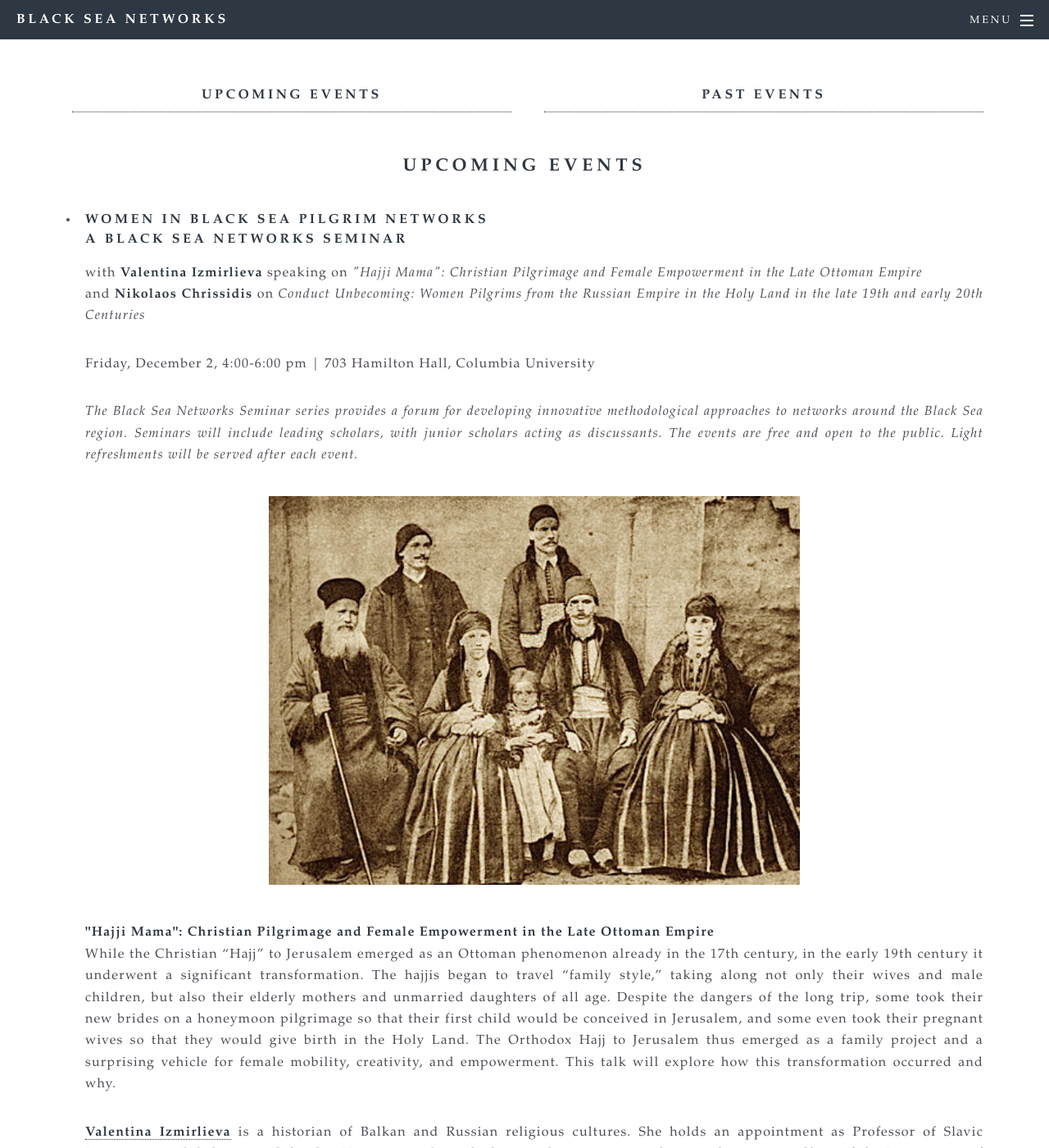
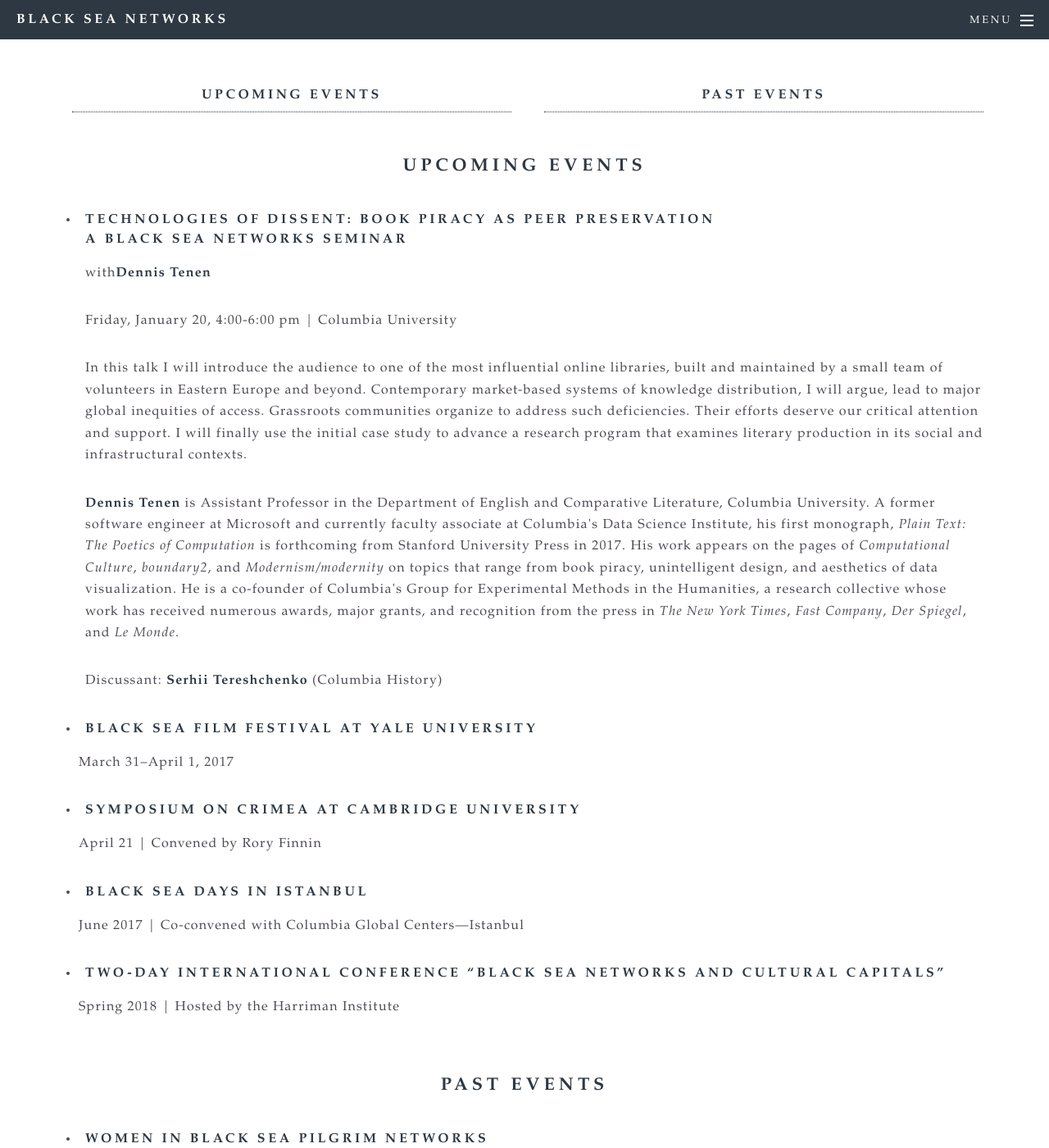
Before and after one commit to bradleygorski/blackseanet, a Jekyll site: the page built from events.html, in a window 1280 px wide and 1400 px high, scrolled down 394 px. Shown: the whole window at 82% size. Built offline with Jekyll 4.4.1, drawn with Linux system fonts in a browser that asks for light colours; some of the changed text lies outside the part shown.

Commit message:
added jan event
and moved dec event to past events

```diff
--- a/events.html
+++ b/events.html
@@ -21,7 +21,52 @@ title: Events
 <ul>
 
 
-            <li><h4>Women in Black Sea Pilgrim Networks
+
+<li><h4>Technologies of Dissent: Book Piracy as Peer Preservation
+            <br>A Black Sea Networks Seminar </h4>
+		    <p align="justify">with<b>Dennis Tenen</b></p>
+            <p>Friday, January 20, 4:00-6:00 pm | Columbia University</p>
+
+	<p>In this talk I will introduce the audience to one of the most influential online libraries,
+		built and maintained by a small team of volunteers in Eastern Europe and beyond. Contemporary
+		market-based systems of knowledge distribution, I will argue, lead to major global inequities
+		of access. Grassroots communities organize to address such deficiencies. Their efforts deserve
+		our critical attention and support. I will finally use the initial case study to advance a research
+		program that examines literary production in its social and infrastructural contexts.</p>
+
+	<p><b>Dennis Tenen</b> is Assistant Professor in the Department of English and Comparative Literature, Columbia University.
+		A former software engineer at Microsoft and currently faculty associate at Columbia's Data Science Institute,
+		his first monograph, <i>Plain Text: The Poetics of Computation</i> is forthcoming from Stanford University Press in
+		2017. His work appears on the pages of <i>Computational Culture</i>, <i>boundary2</i>, and <i>Modernism/modernity</i> on topics
+		that range from book piracy, unintelligent design, and aesthetics of data visualization. He is a co-founder
+		of Columbia's Group for Experimental Methods in the Humanities, a research collective whose work has received
+		numerous awards, major grants, and recognition from the press in <i>The New York Times</i>, <i>Fast Company</i>, <i>Der Spiegel</i>,
+		and <i>Le Monde</i>.</p>
+
+	<p align="justify">Discussant: <b>Serhii Tereshchenko</b> (Columbia History)</p>
+			</li>
+
+
+<li><h4>Black Sea Film Festival at Yale University</h4></li>
+<p>March 31&ndash;April 1, 2017</p>
+<li><h4>Symposium on Crimea at Cambridge University</h4></li>
+<p>April 21 | Convened by Rory Finnin</p>
+<li><h4>Black Sea Days in Istanbul</h4></li>
+<p>June 2017 | Co-convened with Columbia Global Centers—Istanbul</p>
+<li><h4>Two-day international conference “Black Sea Networks and Cultural Capitals”</h4></li>
+<p>Spring 2018 | Hosted by the Harriman Institute</p>
+</ul>
+</section>
+</div>
+
+
+<div id="Past" class="w3-container city">
+   <p></p>
+   <h2 align="center">Past Events</h2>
+   <p></p>
+   <ul>
+
+   <li><h4>Women in Black Sea Pilgrim Networks
             <br>A Black Sea Networks Seminar </h4>
 		    <p align="justify">with <b>Valentina Izmirlieva</b> speaking on <i>"Hajji Mama": Christian Pilgrimage and Female Empowerment in the Late Ottoman Empire</i><br>
 		    and <b>Nikolaos Chrissidis</b> on <i>Conduct Unbecoming: Women Pilgrims from the Russian Empire
@@ -96,27 +141,7 @@ title: Events
 		    <p align="justify">Discussant: <b>Ulug Kuzuoglu</b> (Columbia History)</p>
 			</li>
 
-
-<li><h4>Black Sea Film Festival at Yale University</h4></li>
-<p>March 31&ndash;April 1, 2017</p>
-<li><h4>Symposium on Crimea at Cambridge University</h4></li>
-<p>April 21 | Convened by Rory Finnin</p>
-<li><h4>Black Sea Days in Istanbul</h4></li>
-<p>June 2017 | Co-convened with Columbia Global Centers—Istanbul</p>
-<li><h4>Two-day international conference “Black Sea Networks and Cultural Capitals”</h4></li>
-<p>Spring 2018 | Hosted by the Harriman Institute</p>
-</ul>
-</section>
-</div>
-
-
-<div id="Past" class="w3-container city">
-   <p></p>
-   <h2 align="center">Past Events</h2>
-   <p></p>
-   <ul>
-
-  <li><h4>Digital Humanities and Russian &amp; East European Studies Symposium
+	   <li><h4>Digital Humanities and Russian &amp; East European Studies Symposium<span class="people-bio-button" title="Toggle Bio">▼</span>
             </h4><p>Saturday, November 12, 10 am – 8 pm | Yale University (451 College St.)
 
 		      <div class="w3-row w3-center w3-padding-small"><img src="images/DHREES-Yale-Nov12.jpg" alt="">
```
